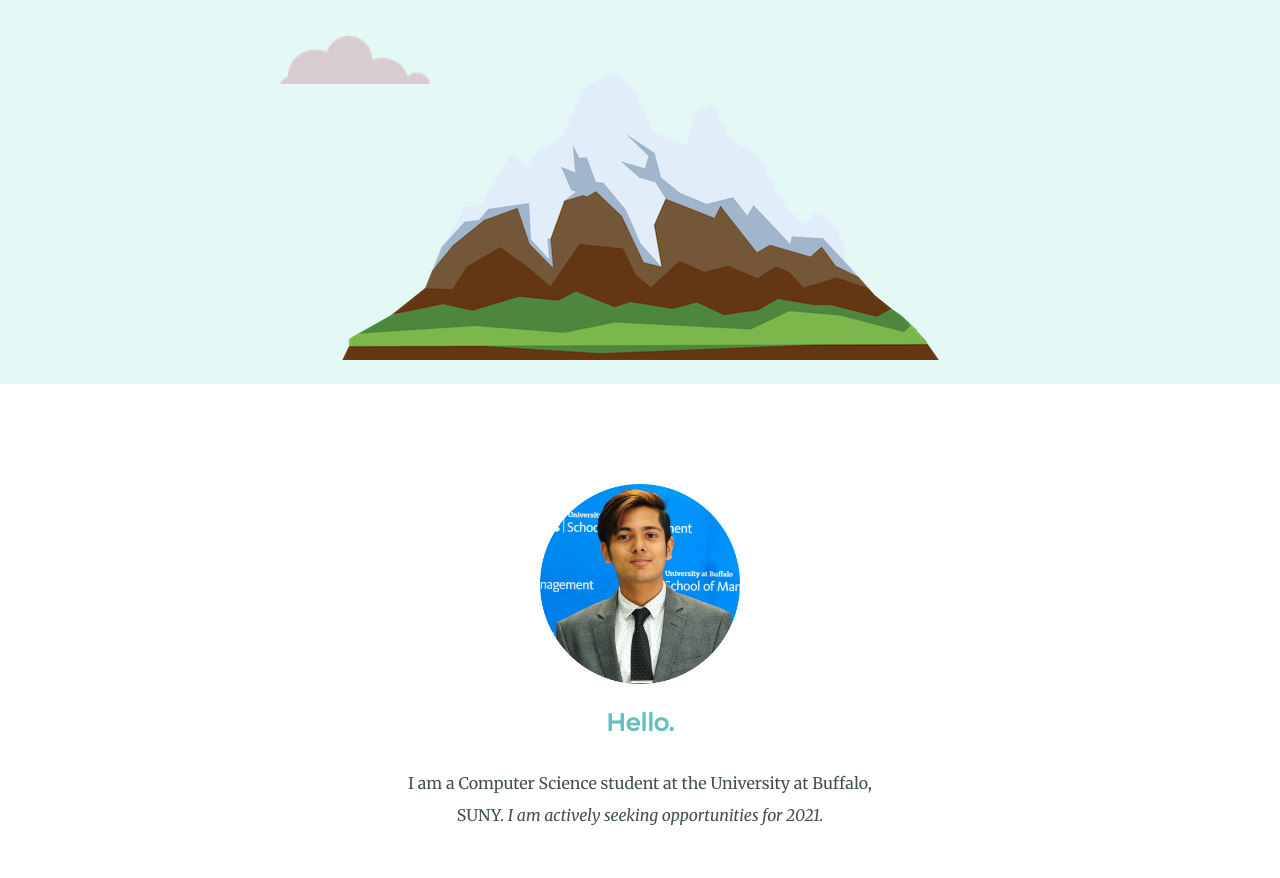
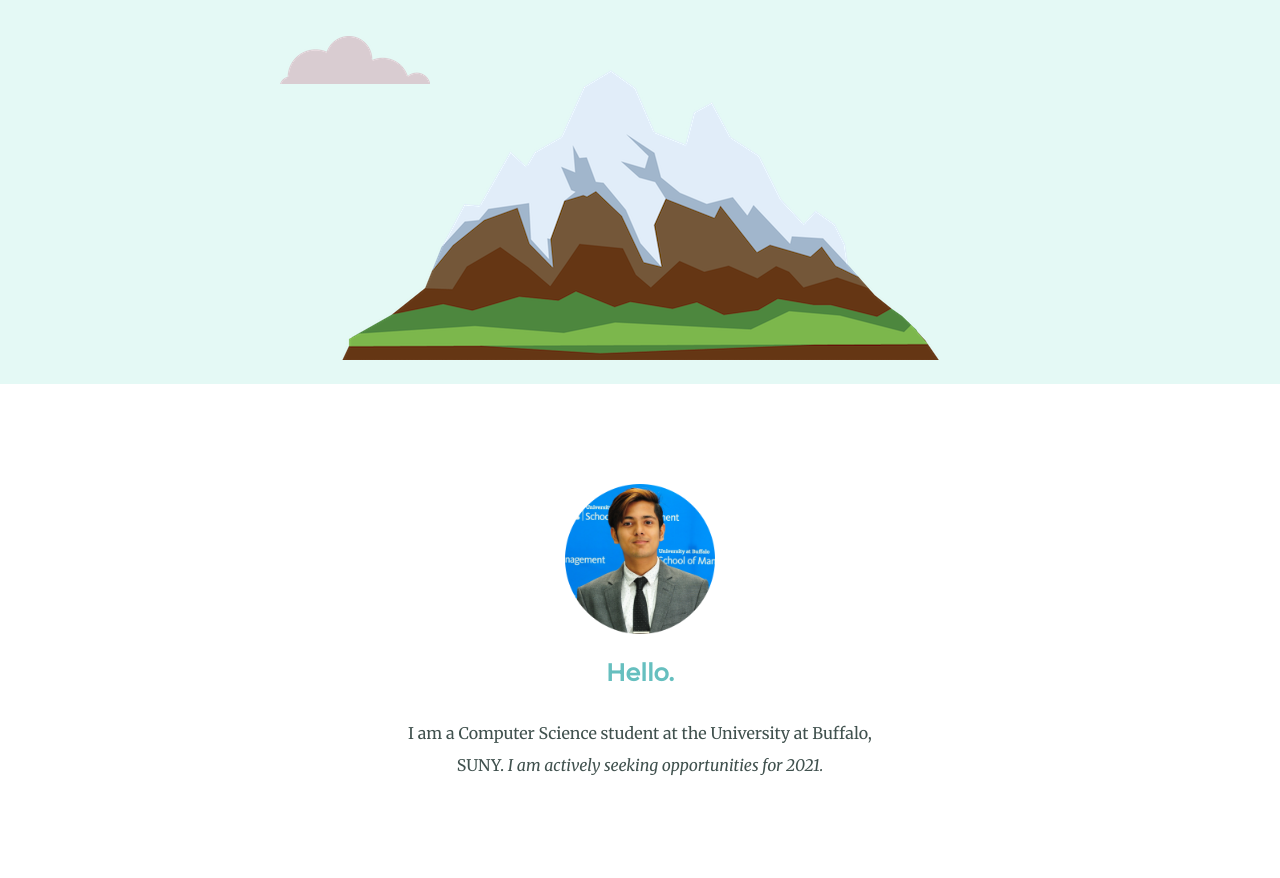
Before and after one commit to Sauptik07/Personal_Website_3, a plain HTML site: page index.html in a window 1280 px wide. Shown: the part 391-1269 px from the top of the page. Drawn offline with Linux system fonts and the light colour scheme; files whose address does not match are found by name.

Commit message:
Updating index.html

```diff
--- a/index.html
+++ b/index.html
@@ -18,7 +18,7 @@
 
     <div class="middle-container">
       <div class="profile">
-        <img src="/Users/sauptik07/Downloads/CSS - My Site/circle-cropped.png" alt="Sauptik's Profile Picture" style="width:200px;height:200px;">
+        <img src="circle-cropped.png" alt="Sauptik's Profile Picture" style="width:150px;height:150px;">
         <h2>Hello.</h2>
         <p class="intro">I am a Computer Science student at the University at Buffalo, SUNY. <em>I am actively seeking opportunities for 2021.</em></p>
       </div>
```
